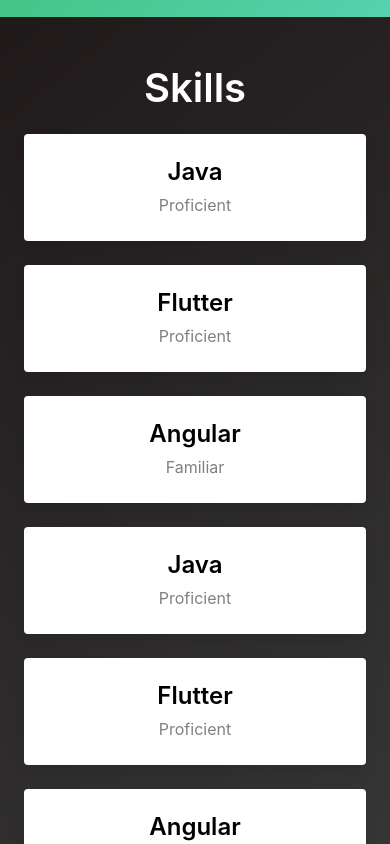
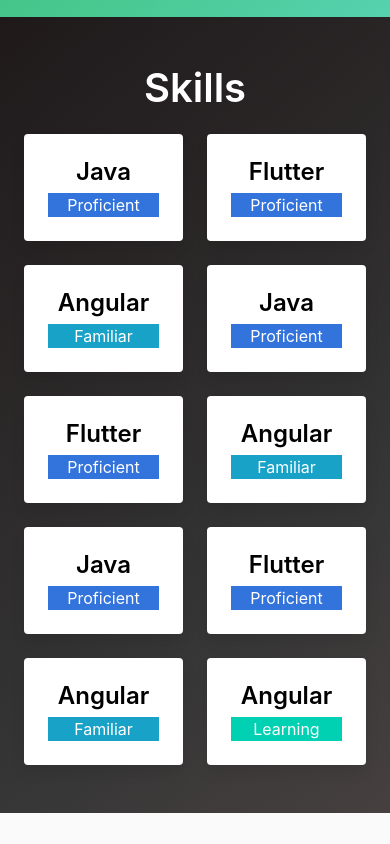
Before and after one commit to rsquared226/rsquared226.github.io, an Angular app: page / in a window 390 px wide. Shown: the part 6820-7664 px from the top of the page. Built offline with nearby package versions, Linux system fonts and the light colour scheme.

Commit message:
Add Level Colors and More Responsiveness

```diff
--- a/src/app/portfolio-section/portfolio-section.component.html
+++ b/src/app/portfolio-section/portfolio-section.component.html
@@ -39,10 +39,10 @@
           *ngIf="skillCardsDetails != null && skillCardsDetails.length > 0"
           class="column"
         >
-          <div class="columns is-multiline">
+          <div class="columns is-multiline is-mobile">
             <div
               *ngFor="let cardDetails of skillCardsDetails"
-              class="column is-one-quarter"
+              class="column is-one-quarter-fullhd is-one-quarter-widescreen is-one-quarter-desktop is-one-third-tablet is-half-mobile"
             >
               <app-skills-card
                 [skillCardDetails]="cardDetails"
--- a/src/app/skills-card/skills-card.component.html
+++ b/src/app/skills-card/skills-card.component.html
@@ -1,6 +1,13 @@
 <div class="card">
   <div class="card-content">
     <h1 class="title mb-2">{{ skillCardDetails.title }}</h1>
-    <p [ngStyle]="{ color: 'grey' }">{{ skillCardDetails.skillLevel }}</p>
+    <p
+      style="color: white"
+      [ngStyle]="{
+        'background-color': getSkillLevelColor(skillCardDetails.skillLevel)
+      }"
+    >
+      {{ skillCardDetails.skillLevel }}
+    </p>
   </div>
 </div>
--- a/src/app/skills-card/skills-card.component.ts
+++ b/src/app/skills-card/skills-card.component.ts
@@ -24,4 +24,15 @@
   constructor() {}
 
   ngOnInit(): void {}
+
+  getSkillLevelColor(level: SkillLevel): string {
+    switch (level) {
+      case 'Proficient':
+        return '#3273dc';
+      case 'Familiar':
+        return '#19A2C7';
+      case 'Learning':
+        return '#00d1b2';
+    }
+  }
 }
--- a/src/app/skills/skills.component.ts
+++ b/src/app/skills/skills.component.ts
@@ -54,6 +54,10 @@
       title: 'Angular',
       skillLevel: SkillLevel.Familiar,
     },
+    {
+      title: 'Angular',
+      skillLevel: SkillLevel.Learning,
+    },
   ];
 
   constructor() {}
```
